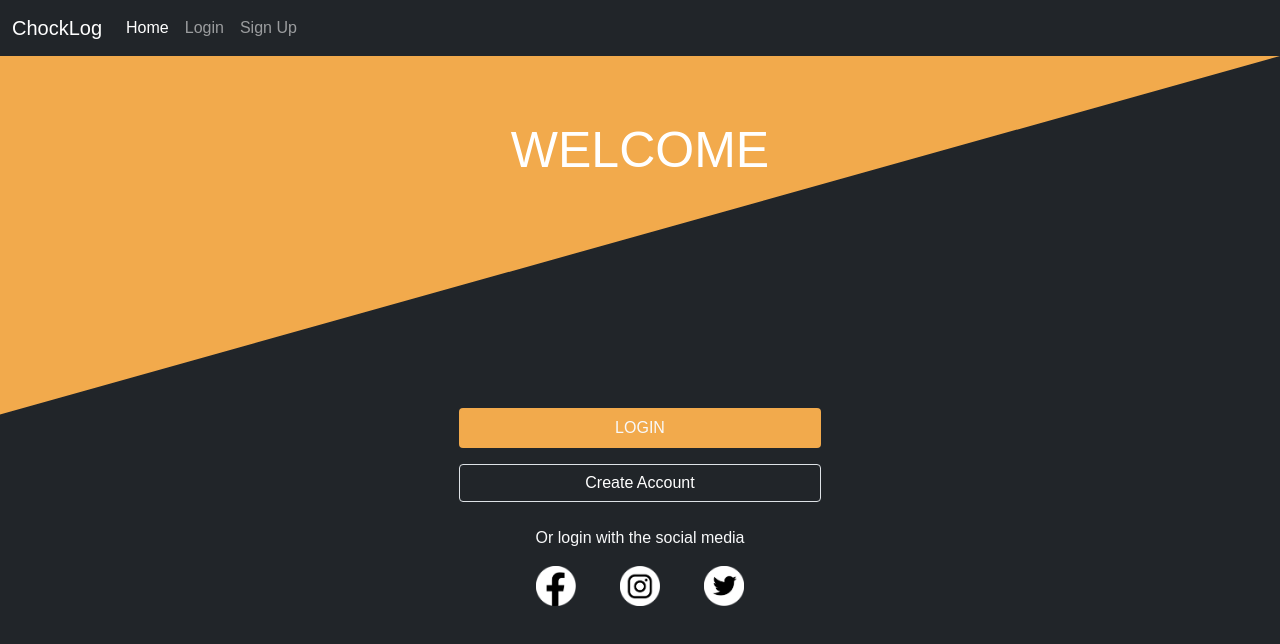
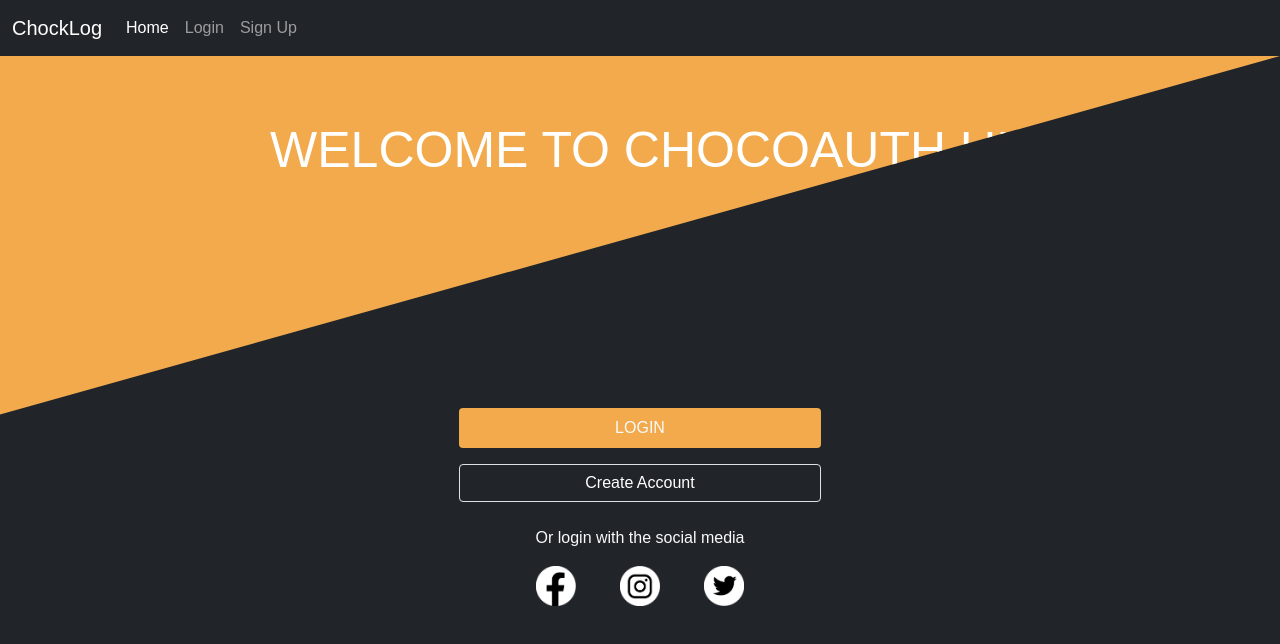
Before and after one commit to piouskenny/Choco-login-register-, a plain HTML site: page index.html in a window 1280 px wide. Drawn offline with Linux system fonts and the light colour scheme.

Commit message:
changed title

```diff
--- a/index.html
+++ b/index.html
@@ -35,7 +35,7 @@
 
 
     <div class="hero">
-        <h1 class="welcome">WELCOME</h1>
+        <h1 class="welcome">WELCOME TO CHOCOAUTH UI</h1>
     </div>
 
 
```
